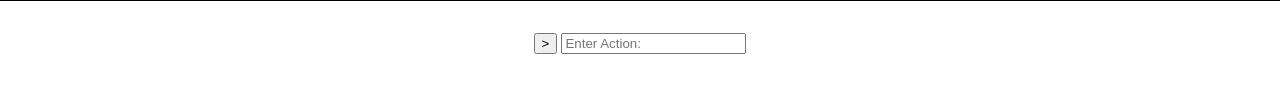
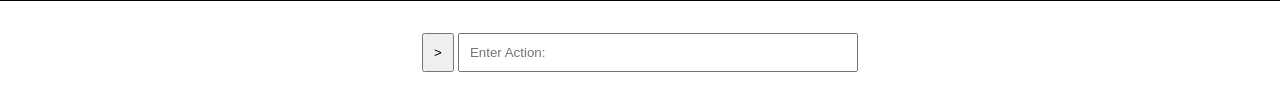
Before and after one commit to dillonallen92/EscapeFromHolmes, a plain HTML site: page index.html in a window 1280 px wide. Shown: the part 769-873 px from the top of the page. Drawn offline with Linux system fonts and the light colour scheme.

Commit message:
padding added to input

```diff
--- a/style.css
+++ b/style.css
@@ -12,8 +12,7 @@ body {
     flex: 1;
     border: 1px solid black;
 }
-#main > nav,
-#main > aside {
+#main > nav, #main > aside {
     flex: 0 0 20vw;
     border: 1px solid black;
 }
@@ -28,9 +27,15 @@ header {
     border: 1px solid black;
     text-align: center;
 }
-
 footer{
     text-align: center;
+}
+footer input {
+    width: 400px;
+    padding: 10px;
+}
+footer button {
+    padding: 10px;
 }
 .container {
     border: 1px solid black;
```
